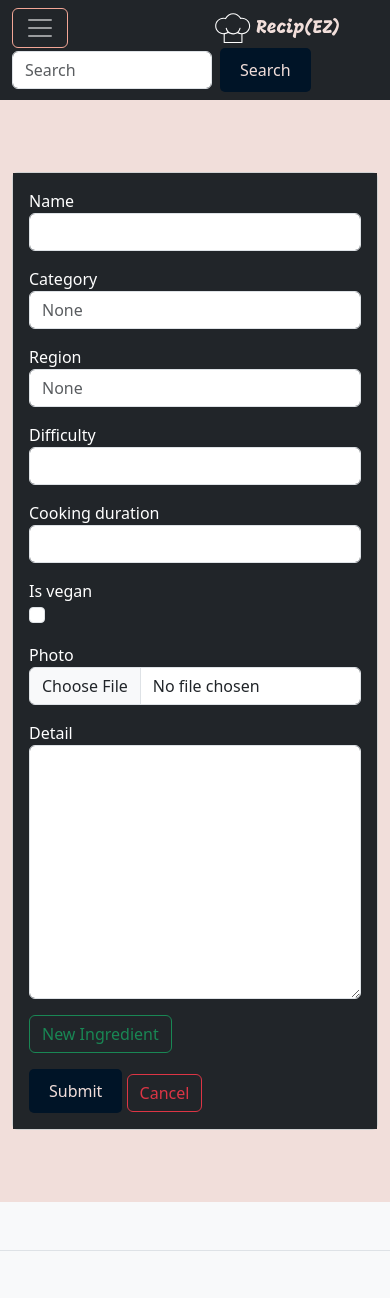
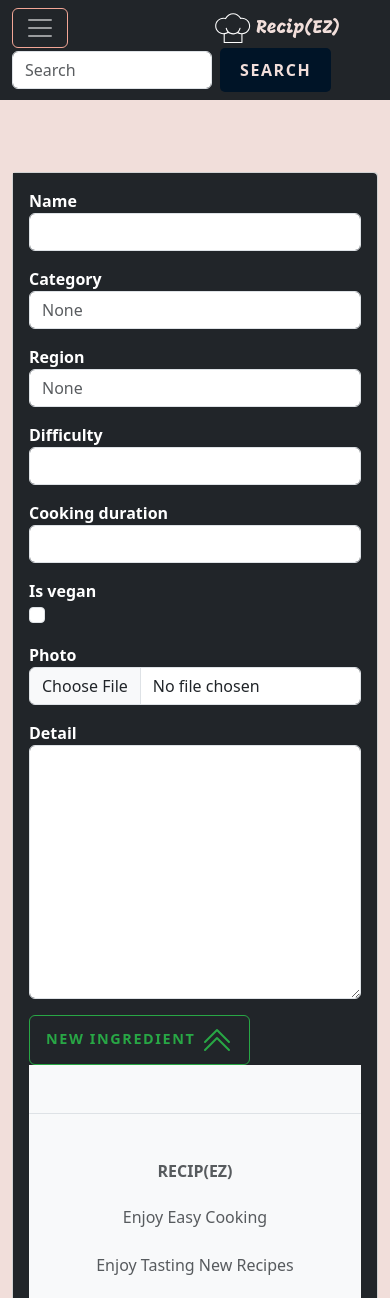
Before and after one commit to FongWaiLam/recipez, a Django app: page /recipez/add_recipe/ in a window 390 px wide. Shown: the top 1298 px of the page. Run offline with Django 4.2, Linux system fonts and the light colour scheme; data that the repository does not hold is empty.

Commit message:
js fix(ingredientNum,css speberate)

```diff
--- a/static/css/style.css
+++ b/static/css/style.css
@@ -16,3 +16,52 @@
 #btn-back-to-top .hidden {
     opacity: 0%;
 }
+
+.card {
+border-radius: 0.25rem;
+}
+
+.card-body {
+border-top-right-radius: 0.25rem;
+border-bottom-right-radius: 0.25rem;
+}
+
+.card-img-top {
+border-top-left-radius: 0.25rem;
+border-top-right-radius: 0.25rem;
+}
+
+.card-img-bottom {
+border-bottom-left-radius: 0.25rem;
+border-bottom-right-radius: 0.25rem;
+}
+
+.form-group label {
+font-weight: bold;
+}
+
+.form-group input[type="text"], .form-group select {
+width: 100%;
+}
+
+.form-group span {
+font-size: 0.8rem;
+}
+
+.btn {
+text-transform: uppercase;
+font-weight: bold;
+letter-spacing: 0.1rem;
+font-size: 0.9rem;
+padding: 0.5rem 1rem;
+}
+
+.btn-outline-success {
+color: #28a745;
+border-color: #28a745;
+}
+
+.btn-outline-danger {
+color: #dc3545;
+border-color: #dc3545;
+}
--- a/static/js/main.js
+++ b/static/js/main.js
@@ -144,7 +144,8 @@ $(document).ready(function() {
     });
   }
 
-  function addNewIngredient(ingredientCounter) {
+  var ingredientCounter = 0;
+function addNewIngredient() {
     var ingredientForm = document.getElementById("ingredient-form");
     var newIngredientGroup = document.createElement("div");
     newIngredientGroup.setAttribute("class", "form-group");
@@ -163,8 +164,9 @@ $(document).ready(function() {
     newIngredientGroup.appendChild(newIngredientError);
     ingredientForm.insertBefore(newIngredientGroup,
         ingredientForm.lastChild);
+    submitIngredient(ingredientCounter);
 }
 
-  function submitIngredient(ingredientCounter) {
-      $('#id_ingredient_set-TOTAL_FORMS').attr("value", ingredientCounter.toString())
-  }
+function submitIngredient(ingredientCounter) {
+    $('#id_ingredient_set-TOTAL_FORMS').attr("value", ingredientCounter.toString())
+}
--- a/templates/recipez/add_recipe.html
+++ b/templates/recipez/add_recipe.html
@@ -6,7 +6,6 @@
 {% endblock %}
 
 {% block body_block %}
-
     <section class="h-100">
     <div class="container py-5">
     <div class="row d-flex justify-content-center align-items-center">
@@ -37,27 +36,5 @@
     {% endfor %}
     <div id="ingredient-form">
     <button type="button" class="btn btn-block btn-outline-success" onClick="addNewIngredient()">New Ingredient
-                                                </button>
-                                                <script>
-                                                </script>
-                                            </div>
-                                            <input type="hidden" name="ingredient_set-TOTAL_FORMS"
-                                                   id="id_ingredient_set-TOTAL_FORMS"
-                                                   value="{{ ingredient_forms|length }}">
-                                            <div class="col-12">
-                                                <button type="submit" onclick="submitIngredient()" class="col-md-8">Submit</button>
-                                                <button type="reset" class="btn btn-outline-danger">Cancel</button>
-                                            </div>
-                                        </form>
-                                    </div>
-
-                                </div>
-
-                            </div>
-                        </div>
-                    </div>
-                </div>
-            </div>
-        </div>
-    </section>
+    </
 {% endblock %}
```
Lines whose indentation alone changed are shown as unchanged.
